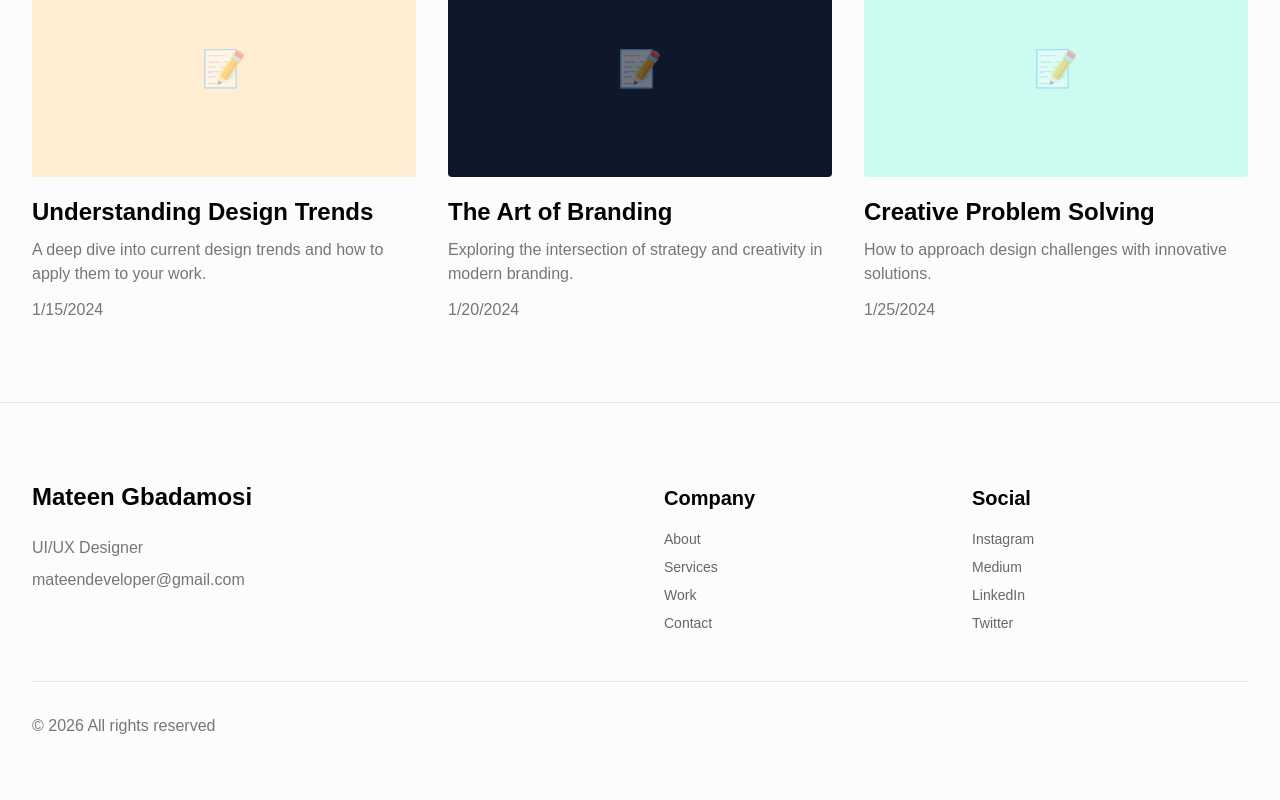
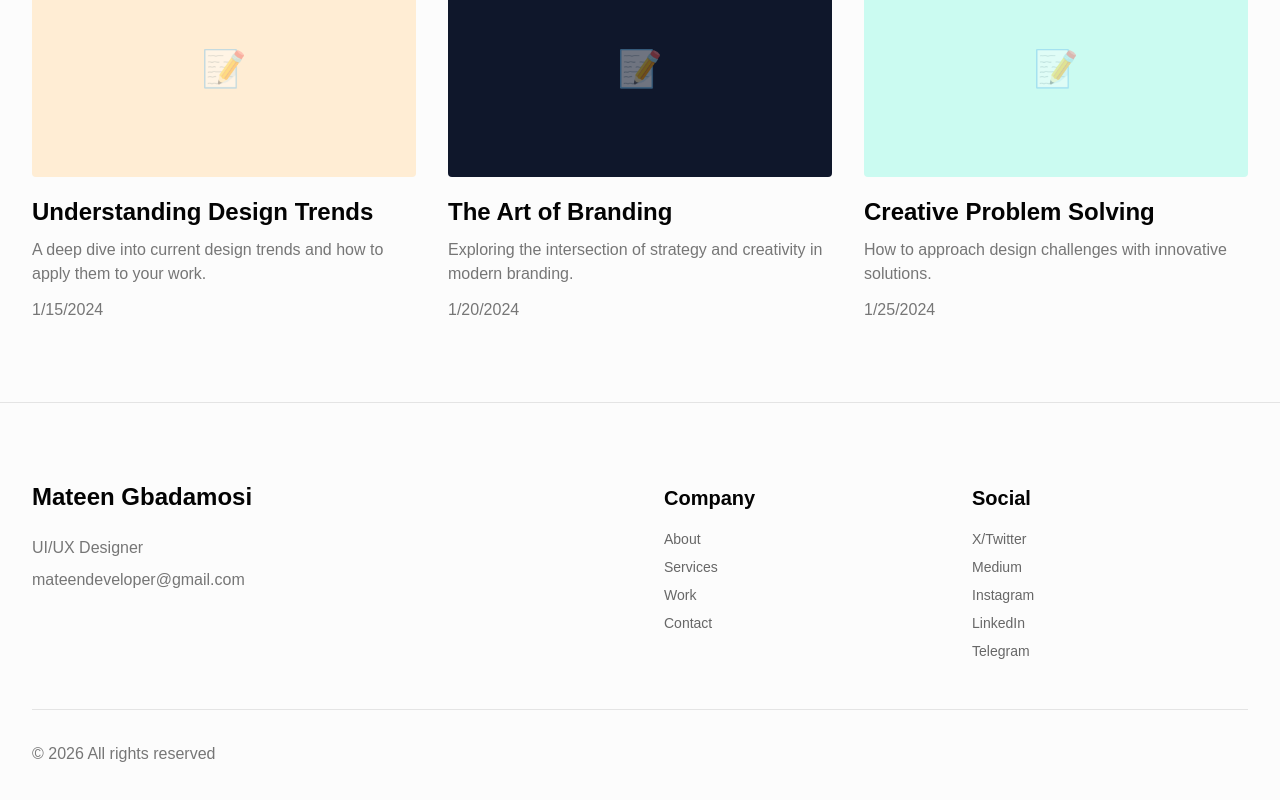
Before and after one commit to matmaxgraphics/mateen-io, a Next.js app: page / in a window 1280 px wide. Shown: the part 3288-4088 px from the top of the page. Built offline with nearby package versions, Linux system fonts and the light colour scheme.

Commit message:
added link to footer

```diff
--- a/components/footer.tsx
+++ b/components/footer.tsx
@@ -28,10 +28,11 @@ export function Footer() {
             <div>
               <h4 className="font-semibold mb-4">Social</h4>
               <ul className="space-y-2 text-sm text-foreground/60">
-                <li><Link href="#" className="hover:text-foreground transition">Instagram</Link></li>
-                <li><Link href="#" className="hover:text-foreground transition">Medium</Link></li>
-                <li><Link href="#" className="hover:text-foreground transition">LinkedIn</Link></li>
-                <li><Link href="#" className="hover:text-foreground transition">Twitter</Link></li>
+                <li><a href="https://x.com/mateen_ui" target="_blank" className="hover:text-foreground transition">X/Twitter</a></li>
+                <li><a href="https://medium.com/@gbadamosimateen" target="_blank" className="hover:text-foreground transition">Medium</a></li>
+                <li><a href="https://instagram.com/mateen.ui" target="_blank" className="hover:text-foreground transition">Instagram</a></li>
+                <li><a href="https://linkedin.com/in/mateen-gbadamosi-78327b1b3" target="_blank" className="hover:text-foreground transition">LinkedIn</a></li>
+                <li><a href="https://t.me/mateenUI" target="_blank" className="hover:text-foreground transition">Telegram</a></li>
               </ul>
             </div>
           </div>
```
